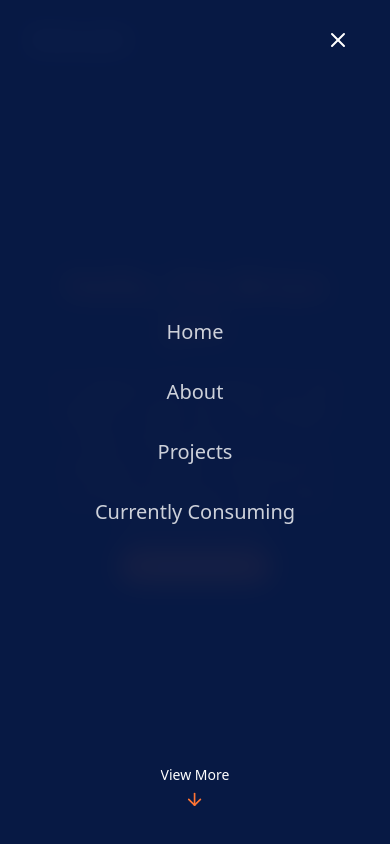
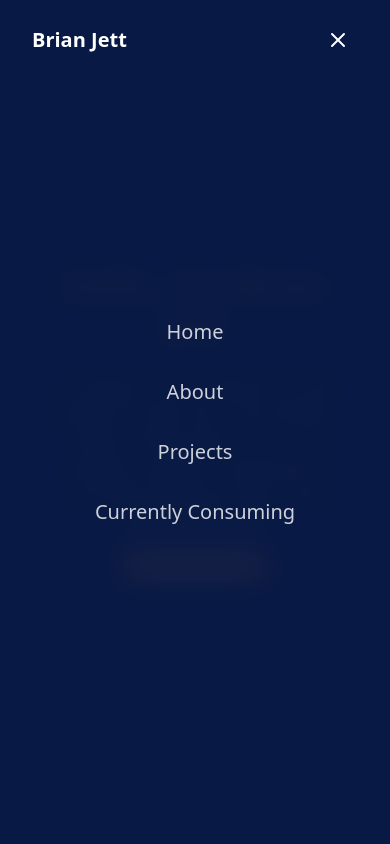
Before and after one commit to bullsburna/Personal-Website, a React (Vite) app: page / in a window 390 px wide. Both pictures are taken after a click on the button "Open Menu". Shown: the top 844 px of the page. Built offline with nearby package versions, Linux system fonts and the light colour scheme.

Commit message:
Fixed Mobile Navbar

```diff
--- a/src/components/Navbar.jsx
+++ b/src/components/Navbar.jsx
@@ -1,26 +1,28 @@
-import { cn } from "@/lib/utils"
+import { cn } from "@/lib/utils";
 import { useEffect, useState } from "react";
 import { Menu, X } from "lucide-react";
 
 const navItems = [
-    {name: "Home", href: "#hero"},
-    {name: "About", href: "#about"},
-    {name: "Projects", href: "#projects"},
-    {name: "Currently Consuming", href: "#currently-consuming"}
+  { name: "Home", href: "#hero" },
+  { name: "About", href: "#about" },
+  { name: "Projects", href: "#projects" },
+  { name: "Currently Consuming", href: "#currently-consuming" },
 ];
-
 
 export const Navbar = () => {
   const [isScrolled, setIsScrolled] = useState(false);
   const [isMenuOpen, setIsMenuOpen] = useState(false);
+
   useEffect(() => {
     const handleScroll = () => {
       setIsScrolled(window.scrollY > 10);
-        }
-    window.addEventListener('scroll', handleScroll);
+    };
+    window.addEventListener("scroll", handleScroll);
     return () => window.removeEventListener("scroll", handleScroll);
   }, []);
+
   return (
+    <>
       <nav
         className={cn(
           "fixed w-full z-40 transition-all duration-300",
@@ -28,39 +30,73 @@ export const Navbar = () => {
         )}
       >
         <div className="container flex items-center justify-between">
-                <a className="text-xl font-bold text-primary flex items-center" href="#hero">
+          <a
+            className="text-xl font-bold text-primary flex items-center"
+            href="#hero"
+          >
             <span className="relative z-10">
               <span className="text-foreground"> Brian Jett </span>
             </span>
           </a>
+
           <div className="hidden md:flex space-x-8">
             {navItems.map((item, key) => (
               <a
-                            key= {key} href={item.href} className= "text-foreground/80 hover:text-primary transition-colors duration-300">
+                key={key}
+                href={item.href}
+                className="text-foreground/80 hover:text-primary transition-colors duration-300"
+              >
                 {item.name}
               </a>
             ))}
           </div>
-                <button onClick={() => setIsMenuOpen((prev) => !prev)}
+
+          <button
+            onClick={() => setIsMenuOpen((prev) => !prev)}
             className="md:hidden p-2 text-foreground z-50"
-                    aria-label = {isMenuOpen ? "Close Menu" : "Open Menu"}>
-                    {isMenuOpen ? <X size={24} /> : <Menu size={24} />}{" "}
+            aria-label={isMenuOpen ? "Close Menu" : "Open Menu"}
+          >
+            {isMenuOpen ? <X size={24} /> : <Menu size={24} />}
           </button>
-                <div className = {cn("fixed inset-0 bg-background/95 backdrop-blur-md z-40 flex flex-col items-center justify-center",
+        </div>
+      </nav>
+
+      <div
+        className={cn(
+          "fixed inset-0 bg-background/95 backdrop-blur-md z-30 flex flex-col items-center justify-center",
           "transition-all duration-300 md:hidden",
-                    isMenuOpen ? "opacity-100 pointer-events-auto" : "opacity-0 pointer-events-none"
-                )}>
+          isMenuOpen
+            ? "opacity-100 pointer-events-auto"
+            : "opacity-0 pointer-events-none"
+        )}
+      >
         <div className="flex flex-col space-y-8 text-xl">
           {navItems.map((item, key) => (
             <a
-                                key= {key} href={item.href} className= "text-foreground/80 hover:text-primary transition-colors duration-300"
-                                onClick={() => setIsMenuOpen(false)}>
+              key={key}
+              href={item.href}
+              className="text-foreground/80 hover:text-primary transition-colors duration-300"
+              onClick={(e) => {
+                e.preventDefault();
+                setIsMenuOpen(false);
+                setTimeout(() => {
+                  const el = document.querySelector(item.href);
+                  if (el) {
+                    const yOffset = -80;
+                    const y =
+                      el.getBoundingClientRect().top +
+                      window.pageYOffset +
+                      yOffset;
+                    window.scrollTo({ top: y, behavior: "smooth" });
+                  }
+                }, 100);
+              }}
+            >
               {item.name}
             </a>
           ))}
         </div>
       </div>
-            </div>
-        </nav>
+    </>
   );
 };
--- a/src/components/ViewMoreButton.jsx
+++ b/src/components/ViewMoreButton.jsx
@@ -30,7 +30,7 @@ export const ViewMoreButton = () => {
     if (!nextSection) return null;
     return (
         <button onClick={handleClick}
-        className="fixed bottom-6 left-1/2 transform -translate-x-1/2 flex flex-col items-center animate-bounce cursor-pointer z-50">
+        className="hidden sm:flex fixed bottom-6 left-1/2 transform -translate-x-1/2 flex flex-col items-center animate-bounce cursor-pointer z-50">
             <span className="text-sm text-muted-foreground mb-1">View More</span>
             <ArrowDown className="h-5 w-5 text-primary" />
         </button>
```
Lines whose indentation alone changed are shown as unchanged.
